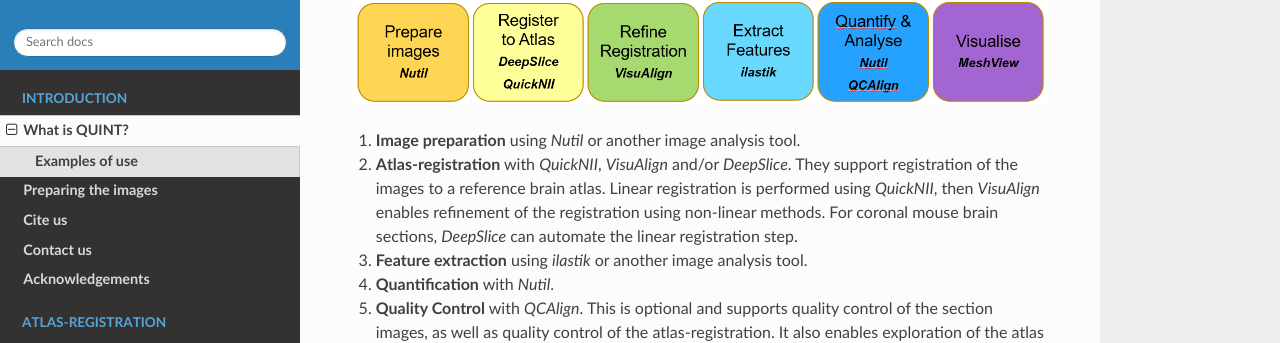
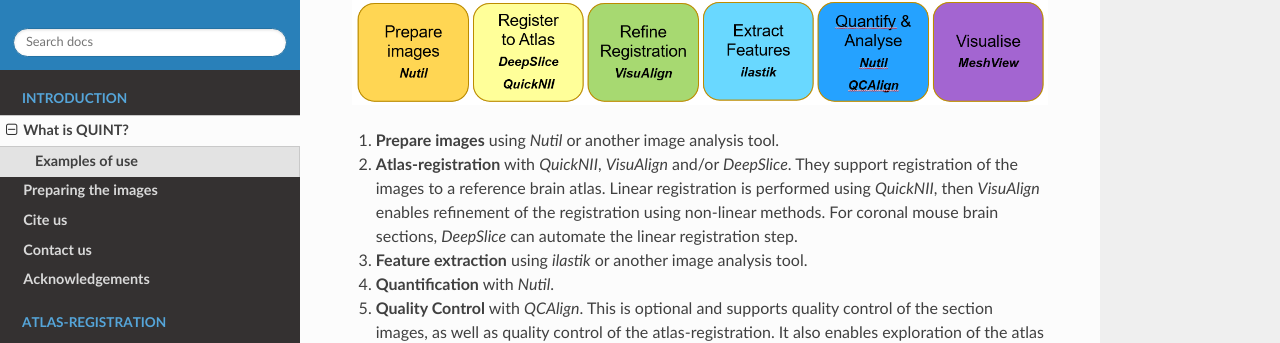
Before and after one commit to Neural-Systems-at-UIO/QUINT_workflow, a Sphinx documentation site: the page built from docs/QUINTintro.rst, in a window 1280 px wide and 900 px high, scrolled down 423 px. Shown: the part 127-470 px from the top of the window. Built offline with Sphinx 7.4.7 and the Read the Docs theme 2.0.0, drawn with Linux system fonts in a browser that asks for light colours.

Commit message:
Update QUINTintro.rst

```diff
--- a/docs/QUINTintro.rst
+++ b/docs/QUINTintro.rst
@@ -13,7 +13,7 @@
 
 .. image:: images/QUINT_image.PNG
 
-1. **Image preparation** using *Nutil* or another image analysis tool.
+1. **Prepare images** using *Nutil* or another image analysis tool.
 2. **Atlas-registration** with *QuickNII*, *VisuAlign* and/or *DeepSlice*. They support registration of the images to a reference brain atlas. Linear registration is performed using *QuickNII*, then *VisuAlign* enables refinement of the registration using non-linear methods. For coronal mouse brain sections, *DeepSlice* can automate the linear registration step.
 3. **Feature extraction** using *ilastik* or another image analysis tool.
 4. **Quantification** with *Nutil*.
```
